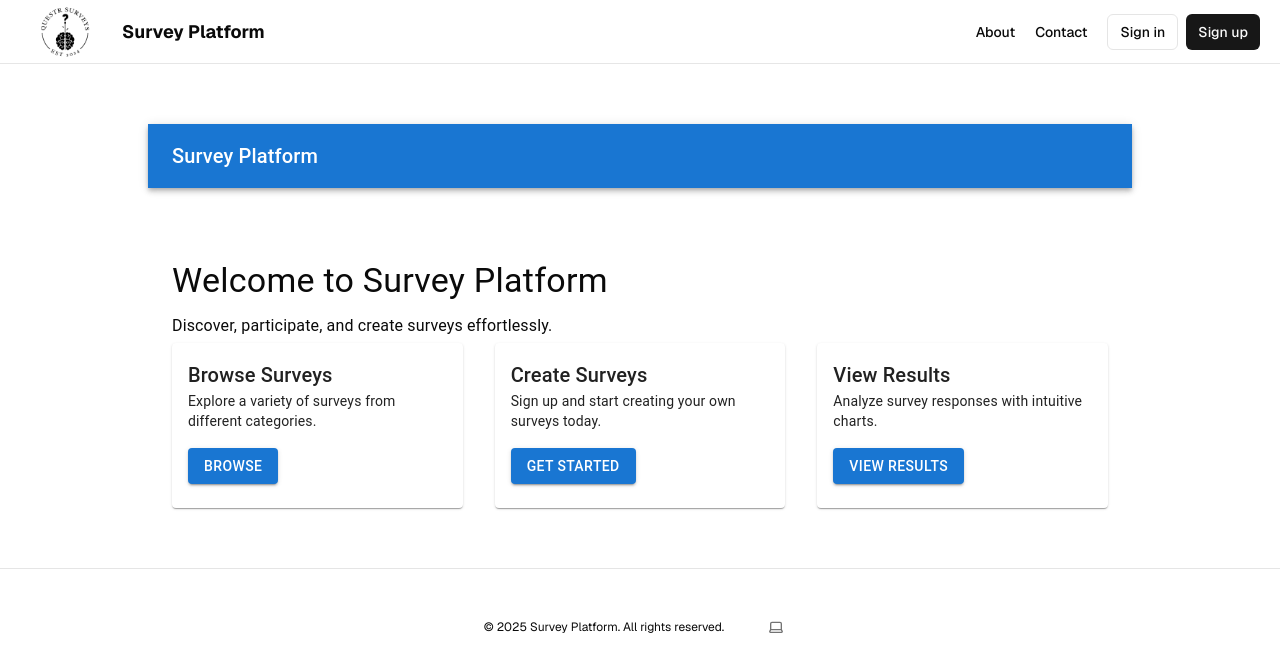
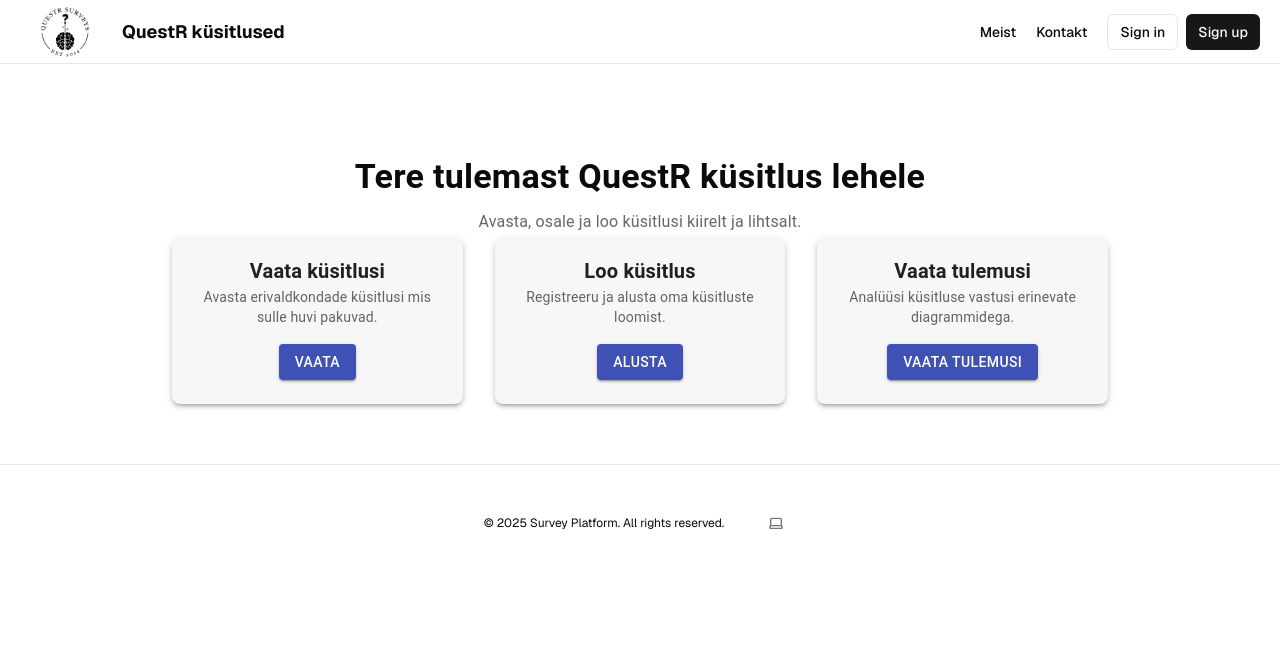
Before and after one commit to rakenduste-programmeerimine-2024/survey-platform, a Next.js app: page / in a window 1280 px wide. Shown: the top 672 px of the page. Built offline with nearby package versions, Linux system fonts and the light colour scheme; no server answers.

Commit message:
HomePage improve

```diff
--- a/app/layout.tsx
+++ b/app/layout.tsx
@@ -41,7 +41,7 @@ export default function RootLayout({
                     href="/"
                     className="ml-3 text-lg font-bold hover:underline"
                   >
-                    Survey Platform
+                    QuestR küsitlused
                   </Link>
                 </div>
 
@@ -50,13 +50,13 @@ export default function RootLayout({
                     href="/about"
                     className="text-sm font-medium hover:underline"
                   >
-                    About
+                    Meist
                   </Link>
                   <Link
                     href="/contact"
                     className="text-sm font-medium hover:underline"
                   >
-                    Contact
+                    Kontakt
                   </Link>
                   <HeaderAuth />
                 </div>
--- a/app/page.tsx
+++ b/app/page.tsx
@@ -5,11 +5,6 @@ import HomeContent from "../components/Home/HomeContent";
 const Home = () => {
   return (
     <>
-      <AppBar position="static">
-        <Toolbar>
-          <Typography variant="h6">Survey Platform</Typography>
-        </Toolbar>
-      </AppBar>
       <HomeContent />
     </>
   );
--- a/components/Home/HomeContent.tsx
+++ b/components/Home/HomeContent.tsx
@@ -11,48 +11,58 @@ import {
 const HomeContent = () => {
   return (
     <Container sx={{ mt: 4 }}>
-      <Typography variant="h4" gutterBottom>
-        Welcome to Survey Platform
+      <Typography variant="h4" gutterBottom sx={{ textAlign: "center", fontWeight: 600 }}>
+        Tere tulemast QuestR küsitlus lehele
       </Typography>
-      <Typography variant="body1" gutterBottom>
-        Discover, participate, and create surveys effortlessly.
+      <Typography variant="body1" gutterBottom sx={{ textAlign: "center", color: "text.secondary" }}>
+        Avasta, osale ja loo küsitlusi kiirelt ja lihtsalt.
       </Typography>
-      <Grid container spacing={4}>
+
+      {/* Grid container for cards */}
+      <Grid container spacing={4} justifyContent="center">
         <Grid item xs={12} sm={6} md={4}>
-          <Card>
-            <CardContent>
-              <Typography variant="h6">Browse Surveys</Typography>
-              <Typography variant="body2">
-                Explore a variety of surveys from different categories.
+          <Card sx={{ boxShadow: 3, borderRadius: 2, bgcolor: "#f7f7f7" }}>
+            <CardContent sx={{ textAlign: "center" }}>
+              <Typography variant="h6" sx={{ fontWeight: 600 }}>
+                Vaata küsitlusi
               </Typography>
-              <Button variant="contained" sx={{ mt: 2 }}>
-                Browse
+              <Typography variant="body2" sx={{ color: "text.secondary" }}>
+                Avasta erivaldkondade küsitlusi mis sulle huvi pakuvad.
+              </Typography>
+              <Button variant="contained" sx={{ mt: 2, bgcolor: "#3f51b5" }}>
+                Vaata
               </Button>
             </CardContent>
           </Card>
         </Grid>
+
         <Grid item xs={12} sm={6} md={4}>
-          <Card>
-            <CardContent>
-              <Typography variant="h6">Create Surveys</Typography>
-              <Typography variant="body2">
-                Sign up and start creating your own surveys today.
+          <Card sx={{ boxShadow: 3, borderRadius: 2, bgcolor: "#f7f7f7" }}>
+            <CardContent sx={{ textAlign: "center" }}>
+              <Typography variant="h6" sx={{ fontWeight: 600 }}>
+                Loo küsitlus
               </Typography>
-              <Button variant="contained" sx={{ mt: 2 }}>
-                Get Started
+              <Typography variant="body2" sx={{ color: "text.secondary" }}>
+                Registreeru ja alusta oma küsitluste loomist.
+              </Typography>
+              <Button variant="contained" sx={{ mt: 2, bgcolor: "#3f51b5" }}>
+                Alusta
               </Button>
             </CardContent>
           </Card>
         </Grid>
+
         <Grid item xs={12} sm={6} md={4}>
-          <Card>
-            <CardContent>
-              <Typography variant="h6">View Results</Typography>
-              <Typography variant="body2">
-                Analyze survey responses with intuitive charts.
+          <Card sx={{ boxShadow: 3, borderRadius: 2, bgcolor: "#f7f7f7" }}>
+            <CardContent sx={{ textAlign: "center" }}>
+              <Typography variant="h6" sx={{ fontWeight: 600 }}>
+                Vaata tulemusi
               </Typography>
-              <Button variant="contained" sx={{ mt: 2 }}>
-                View Results
+              <Typography variant="body2" sx={{ color: "text.secondary" }}>
+                Analüüsi küsitluse vastusi erinevate diagrammidega.
+              </Typography>
+              <Button variant="contained" sx={{ mt: 2, bgcolor: "#3f51b5" }}>
+                Vaata tulemusi
               </Button>
             </CardContent>
           </Card>
```
